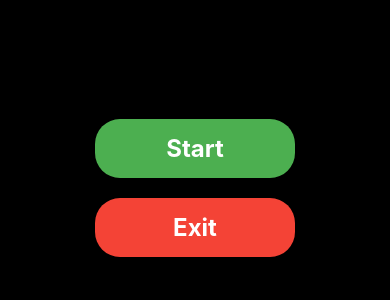
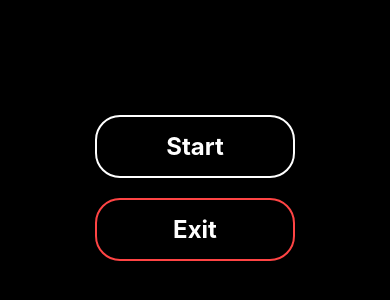
Before and after one commit to tofflife/tictactoeadventure, a React Native app: screen / in a window 390 px wide. Shown: the part 234-534 px from the top of the page. Built offline with nearby package versions, Linux system fonts and the light colour scheme.

Commit message:
changed style of main buttons

```diff
--- a/App.jsx
+++ b/App.jsx
@@ -1,4 +1,5 @@
 import React from 'react';
+import PropTypes from 'prop-types';
 import {
   BackHandler,
   StyleSheet,
@@ -9,20 +10,25 @@ import {
 
 const colors = {
   background: '#000000',
-  buttonPrimary: '#4CAF50',
-  buttonDanger: '#f44336',
+  buttonBackground: '#000000',
+  buttonBorder: '#FFFFFF',
+  buttonDangerBorder: '#FF4444',
   text: '#FFFFFF',
 };
 
+const buttonBaseStyle = {
+  alignItems: 'center',
+  backgroundColor: colors.buttonBackground,
+  borderColor: colors.buttonBorder,
+  borderWidth: 2,
+  borderRadius: 25,
+  minWidth: 200,
+  paddingHorizontal: 40,
+  paddingVertical: 15,
+};
+
 const styles = StyleSheet.create({
-  button: {
-    alignItems: 'center',
-    backgroundColor: colors.buttonPrimary,
-    borderRadius: 25,
-    minWidth: 200,
-    paddingHorizontal: 40,
-    paddingVertical: 15,
-  },
+  button: buttonBaseStyle,
   buttonText: {
     color: colors.text,
     fontSize: 24,
@@ -36,35 +42,52 @@ const styles = StyleSheet.create({
     justifyContent: 'center',
   },
   exitButton: {
-    backgroundColor: colors.buttonDanger,
+    borderColor: colors.buttonDangerBorder,
   },
 });
 
+function Button({
+  onPress,
+  testID,
+  style,
+  text,
+}) {
+  return (
+    <TouchableOpacity
+      onPress={onPress}
+      testID={testID}
+      style={style}
+    >
+      <Text style={styles.buttonText}>{text}</Text>
+    </TouchableOpacity>
+  );
+}
+
+Button.propTypes = {
+  onPress: PropTypes.func.isRequired,
+  testID: PropTypes.string.isRequired,
+  style: PropTypes.oneOfType([
+    PropTypes.object,
+    PropTypes.arrayOf(PropTypes.object),
+  ]).isRequired,
+  text: PropTypes.string.isRequired,
+};
+
 export default function App() {
-  const handleExit = () => {
-    BackHandler.exitApp();
-  };
-
-  const handleStart = () => {
-    // TODO: Implement game start logic
-  };
-
   return (
     <View style={styles.container}>
-      <TouchableOpacity
+      <Button
         style={styles.button}
-        onPress={handleStart}
+        onPress={() => {}} // Will be implemented later
         testID="start-button"
-      >
-        <Text style={styles.buttonText}>Start</Text>
-      </TouchableOpacity>
-      <TouchableOpacity
+        text="Start"
+      />
+      <Button
         style={[styles.button, styles.exitButton]}
-        onPress={handleExit}
+        onPress={BackHandler.exitApp}
         testID="exit-button"
-      >
-        <Text style={styles.buttonText}>Exit</Text>
-      </TouchableOpacity>
+        text="Exit"
+      />
     </View>
   );
 }
--- a/package.json
+++ b/package.json
@@ -15,6 +15,7 @@
   "dependencies": {
     "expo": "~53.0.9",
     "expo-status-bar": "~2.2.3",
+    "prop-types": "^15.8.1",
     "react": "19.0.0",
     "react-native": "0.79.2"
   },
```
Also changed, not shown: .cursor/instructions.md, 2 other files (tests, documents, lock files or other folders).
